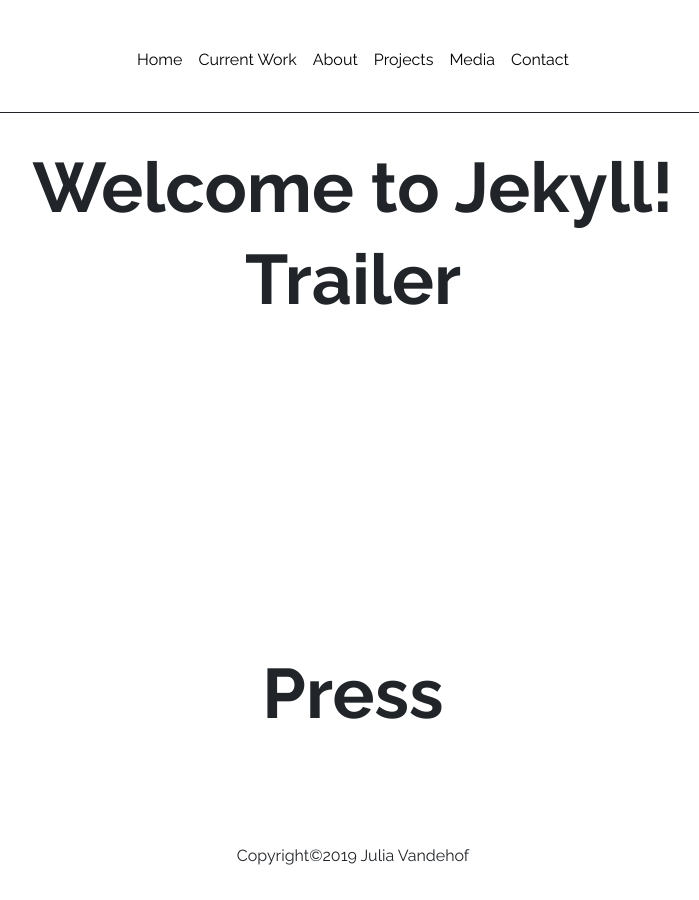
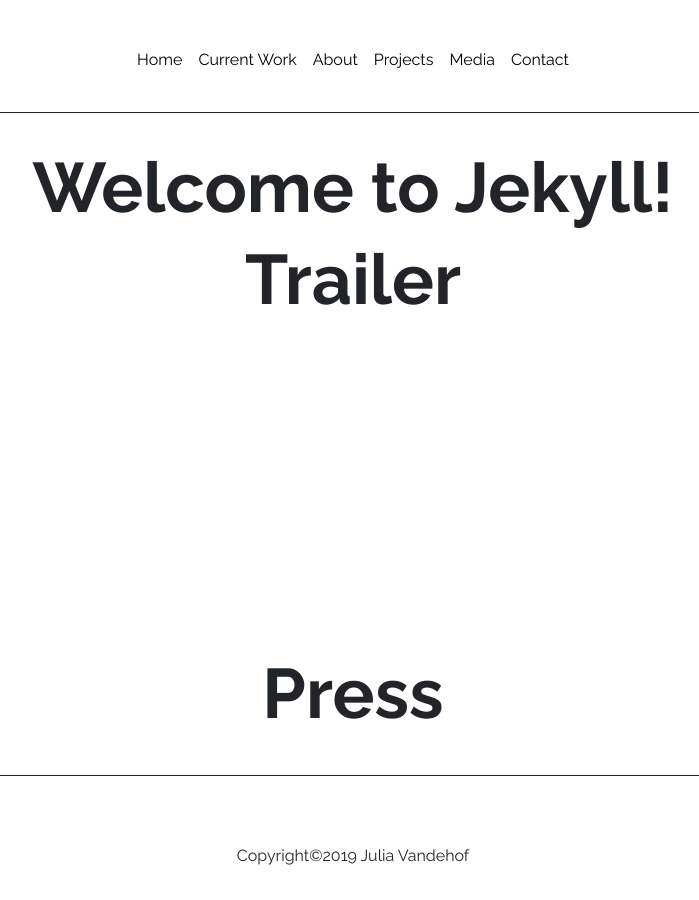
Before and after one commit to matteocarpi/julia, a Jekyll site: the page built from _posts/2019-03-02-welcome-to-jekyll.markdown, in a window 1280 px wide. Shown: the whole page, without its empty margins (287-986 px from the left). Built offline with Jekyll 4.4.1, drawn with Linux system fonts in a browser that asks for light colours.

Commit message:
title of post was too wide

```diff
--- a/_sass/post.scss
+++ b/_sass/post.scss
@@ -11,7 +11,7 @@
   align-items: center;
 }
 h2.post-title {
-    // max-width: 1000px;
+    max-width: 800px;
     text-align: center;
 }
 .secondary_gallery {
--- a/_sass/universal.scss
+++ b/_sass/universal.scss
@@ -81,4 +81,6 @@
   flex: 1;
   justify-content: flex-end;
   margin: 2rem 0;
+  padding: 2rem 0 0 0;
+  border-top: solid 1px;
 }
```
